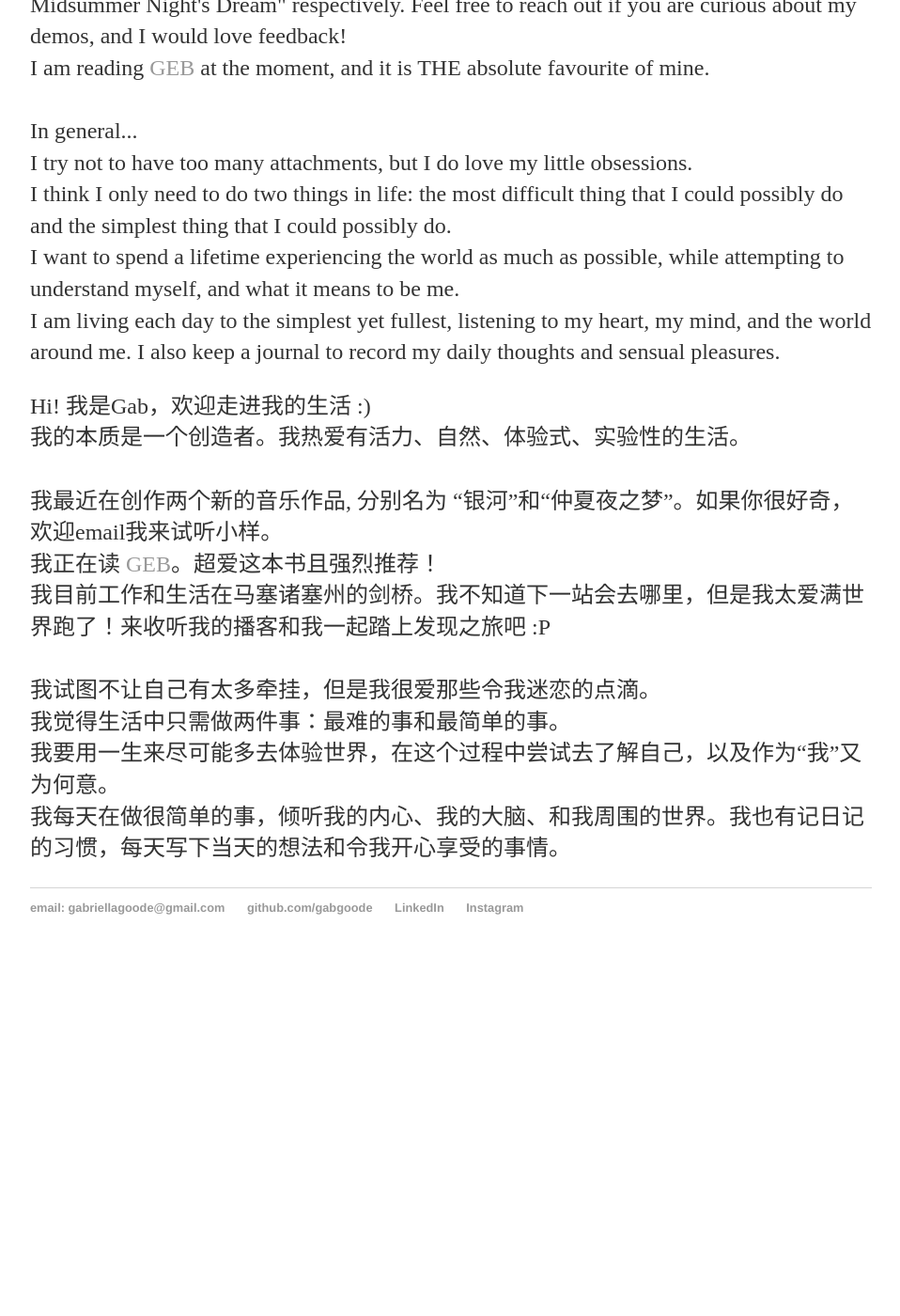
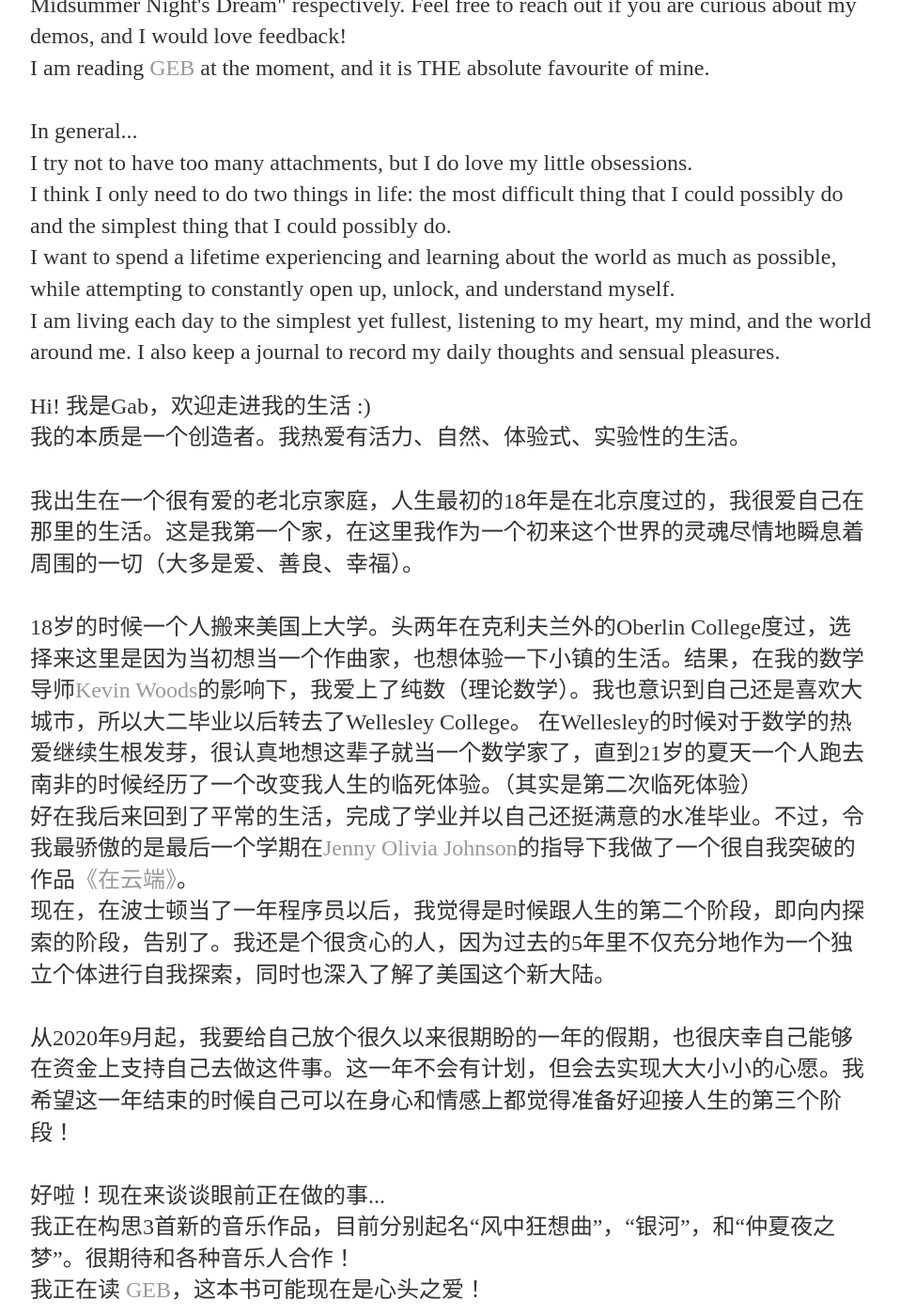
Before and after one commit to gabgoode/gabgoode.github.io, a Jekyll site: the page built from about/index.html, in a window 1280 px wide and 1400 px high, scrolled down 1295 px. Shown: the whole window at 94% size, without its empty margins (160-1118 px from the left). Built offline with Jekyll 4.4.1, drawn with Linux system fonts in a browser that asks for light colours; before the commit the page ends 2328 px from its top, so only the background shows below that; some of the changed text lies outside the part shown.

Commit message:
Update index.html

```diff
--- a/about/index.html
+++ b/about/index.html
@@ -3,7 +3,7 @@ layout: default
 title: About Gabriella Liu
 ---
 <div class="blurb">
-	<h1>This, Beijinger 这个，北京大妞儿</h1>
+	<h1>This, Free Soul 这个，自由的灵魂</h1>
 	<p>
 			Hi! I'm Gab, and thank you for walking into my life :)<br/>
 			I am a creator at heart, and I love to live in an active, organic, experiential, and experimental way. <br/>
@@ -24,20 +24,30 @@ title: About Gabriella Liu
 			In general... <br/>
 			I try not to have too many attachments, but I do love my little obsessions. <br/>
 			I think I only need to do two things in life: the most difficult thing that I could possibly do and the simplest thing that I could possibly do. <br/>
-			I want to spend a lifetime experiencing the world as much as possible, while attempting to understand myself, and what it means to be me. <br/>
+			I want to spend a lifetime experiencing and learning about the world as much as possible, while attempting to constantly open up, unlock, and understand myself. <br/>
 			I am living each day to the simplest yet fullest, listening to my heart, my mind, and the world around me. I also keep a journal to record my daily thoughts and sensual pleasures. <br/>
 		</p>
 		<p>
 			Hi! 我是Gab，欢迎走进我的生活 :)<br/>
 			我的本质是一个创造者。我热爱有活力、自然、体验式、实验性的生活。<br/>
 			<br/>
-			我最近在创作两个新的音乐作品, 分别名为 “银河”和“仲夏夜之梦”。如果你很好奇，欢迎email我来试听小样。<br/>
-			我正在读 <a href="https://www.goodreads.com/book/show/24113.G_del_Escher_Bach">GEB</a>。超爱这本书且强烈推荐！ <br/>
-			我目前工作和生活在马塞诸塞州的剑桥。我不知道下一站会去哪里，但是我太爱满世界跑了！来收听我的播客和我一起踏上发现之旅吧 :P<br/>
+			我出生在一个很有爱的老北京家庭，人生最初的18年是在北京度过的，我很爱自己在那里的生活。这是我第一个家，在这里我作为一个初来这个世界的灵魂尽情地瞬息着周围的一切（大多是爱、善良、幸福）。<br/>
+			<br/>
+			18岁的时候一个人搬来美国上大学。头两年在克利夫兰外的Oberlin College度过，选择来这里是因为当初想当一个作曲家，也想体验一下小镇的生活。结果，在我的数学导师<a href= "https://www2.oberlin.edu/faculty/kwoods/">Kevin Woods</a>的影响下，我爱上了纯数（理论数学）。我也意识到自己还是喜欢大城市，所以大二毕业以后转去了Wellesley College。
+			在Wellesley的时候对于数学的热爱继续生根发芽，很认真地想这辈子就当一个数学家了，直到21岁的夏天一个人跑去南非的时候经历了一个改变我人生的临死体验。（其实是第二次临死体验）<br/>
+			好在我后来回到了平常的生活，完成了学业并以自己还挺满意的水准毕业。不过，令我最骄傲的是最后一个学期在<a href="http://www.jennyoliviajohnson.com/">Jenny Olivia Johnson</a>的指导下我做了一个很自我突破的作品<a href="https://soundcloud.com/gab-liu/up-in-the-air">《在云端》</a>。<br/>
+			现在，在波士顿当了一年程序员以后，我觉得是时候跟人生的第二个阶段，即向内探索的阶段，告别了。我还是个很贪心的人，因为过去的5年里不仅充分地作为一个独立个体进行自我探索，同时也深入了解了美国这个新大陆。<br/>
+			<br/>
+			从2020年9月起，我要给自己放个很久以来很期盼的一年的假期，也很庆幸自己能够在资金上支持自己去做这件事。这一年不会有计划，但会去实现大大小小的心愿。我希望这一年结束的时候自己可以在身心和情感上都觉得准备好迎接人生的第三个阶段！<br/>
+			<br/>
+			好啦！现在来谈谈眼前正在做的事...<br/>
+			我正在构思3首新的音乐作品，目前分别起名“风中狂想曲”，“银河”，和“仲夏夜之梦”。很期待和各种音乐人合作！<br/>
+			我正在读 <a href="https://www.goodreads.com/book/show/24113.G_del_Escher_Bach">GEB</a>，这本书可能现在是心头之爱！ <br/>
 		<br/>
+			大体上来说...<br/>
 			我试图不让自己有太多牵挂，但是我很爱那些令我迷恋的点滴。<br/>
 			我觉得生活中只需做两件事：最难的事和最简单的事。 <br/>
-			我要用一生来尽可能多去体验世界，在这个过程中尝试去了解自己，以及作为“我”又为何意。<br/>
+			我要用一生来尽可能多去体验、了解世界，在这个过程中不断打开、解锁和认识自己。<br/>
 			我每天在做很简单的事，倾听我的内心、我的大脑、和我周围的世界。我也有记日记的习惯，每天写下当天的想法和令我开心享受的事情。<br/>
 		</p>
 </div><!-- /.blurb -->
```
